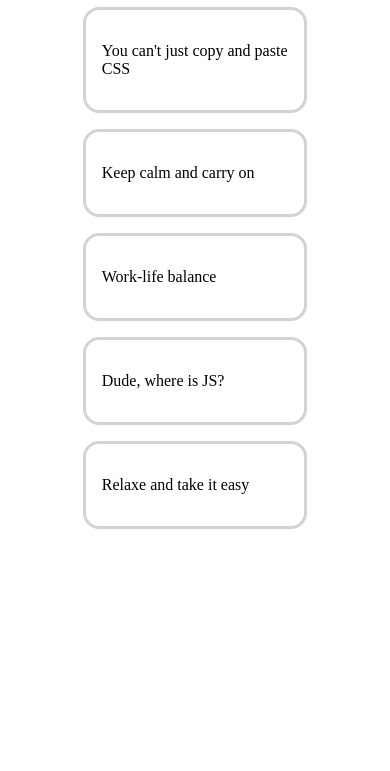
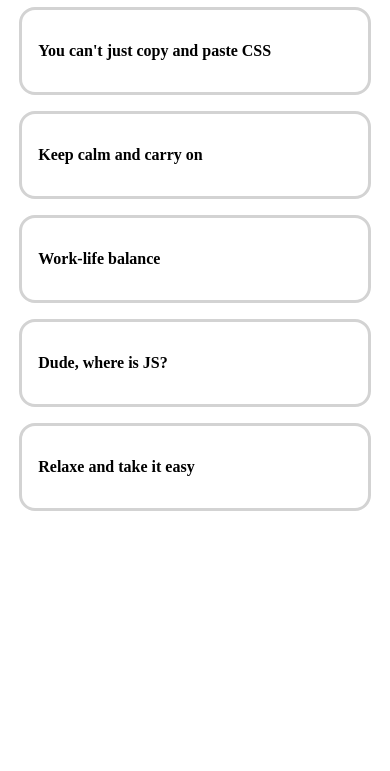
Before and after one commit to Po-Alina/cssBayan, a plain HTML site: page cssBayan/index.html in a window 390 px wide. Shown: the part 73-844 px from the top of the page. Drawn offline with Linux system fonts and the light colour scheme.

Commit message:
feat: Layout made adapted for mobile devices(Sun, Mar 12, 2023 23:47pm)

```diff
--- a/cssBayan/style.css
+++ b/cssBayan/style.css
@@ -6,6 +6,11 @@
 a {
     text-decoration: none;
     color: black;
+}
+
+body {
+    font-size: 2rem;
+    font-weight: 800;
 }
 
 .accordion {
@@ -43,7 +48,7 @@ a {
 }
 
 .accordion-meme img {
-    height: 15rem;
+    height: 30rem;
 }
 
 .accordion-meme {
@@ -64,3 +69,37 @@ a {
     justify-content: center;
     animation: fadeIn 0.5s;
 }
+
+@media screen and (max-width: 1100px) {
+    body {
+        font-size: 1.5rem;
+        font-weight: 700;
+    }
+
+    .wrapper {
+        width: 76%;
+    }
+
+    .accordion-meme img {
+        height: 20rem;
+    }
+}
+
+@media screen and (max-width: 660px) {
+    body {
+        font-size: 1rem;
+        font-weight: 600;
+    }
+
+    .accordion-meme img {
+        height: 12rem;
+    }
+
+    .wrapper {
+        width: 94%;
+    }
+
+    .plus-icon {
+        width: 1rem;
+    }
+}
```
